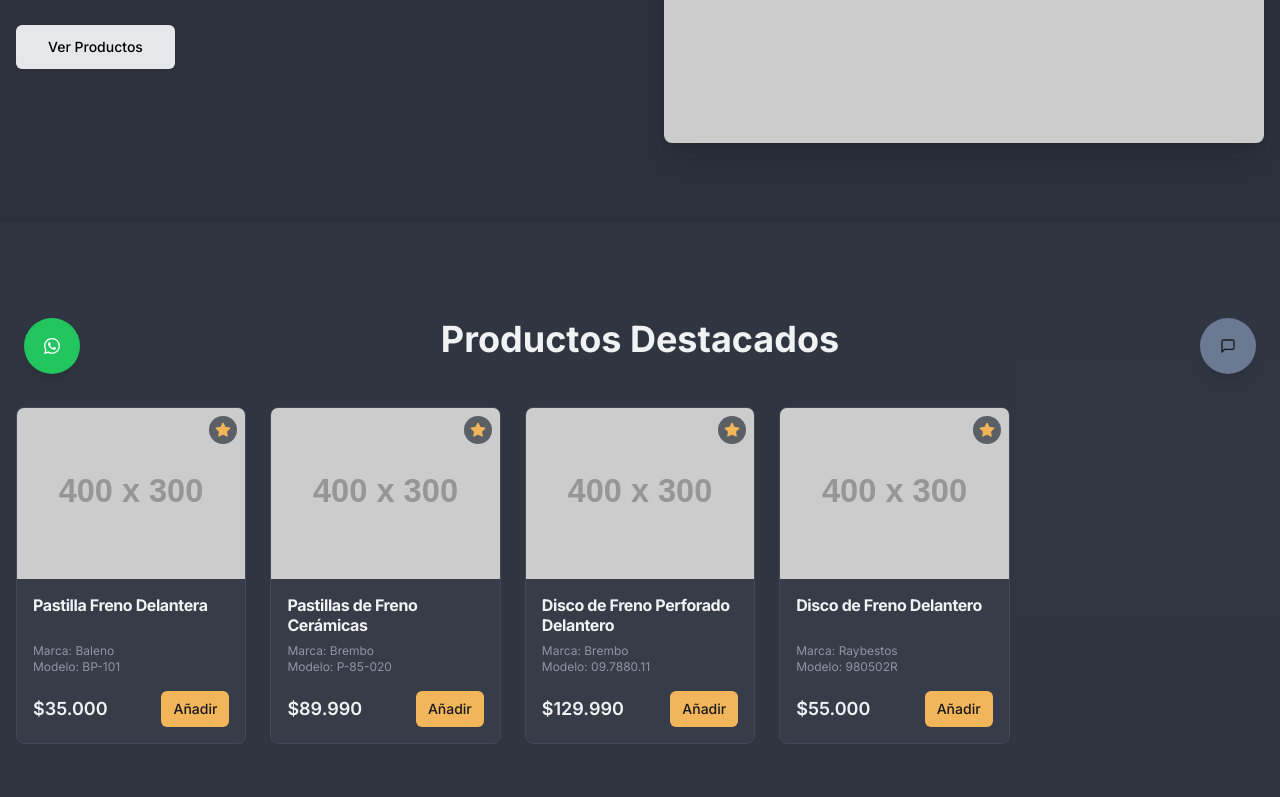
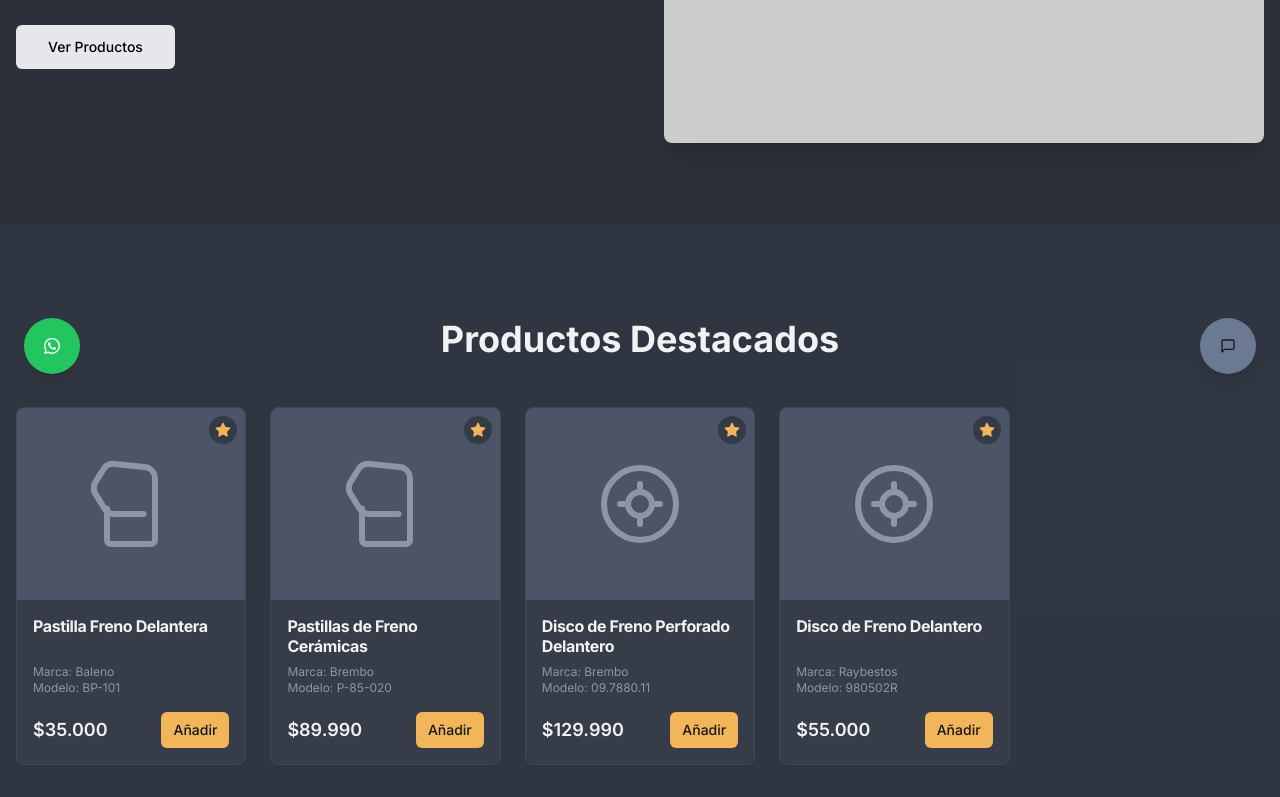
Before and after one commit to marce1404/TIENDA-FRENOS, a Next.js app: page / in a window 1280 px wide. Shown: the part 402-1199 px from the top of the page. Built offline with nearby package versions, Linux system fonts and the light colour scheme.

Commit message:
elimina el proceso que realizaste recien

```diff
--- a/src/app/admin/page.tsx
+++ b/src/app/admin/page.tsx
@@ -777,14 +777,14 @@ interface ProductFormDialogProps {
 
 function ProductFormDialog({ isOpen, onOpenChange, onSave, product, title }: ProductFormDialogProps) {
     const getInitialFormData = () => ({
-        name: '', brand: '', model: '', compatibility: '', price: 0, category: '', isFeatured: false, imageUrl: '',
+        name: '', brand: '', model: '', compatibility: '', price: 0, category: '', isFeatured: false,
     });
 
     const [formData, setFormData] = useState(getInitialFormData());
 
     useEffect(() => {
         if (isOpen) {
-            const initialData = product ? { ...product, imageUrl: product.imageUrl || '' } : getInitialFormData();
+            const initialData = product ? { ...product } : getInitialFormData();
             setFormData(initialData);
         }
     }, [isOpen, product]);
@@ -855,10 +855,6 @@ function ProductFormDialog({ isOpen, onOpenChange, onSave, product, title }: Pro
                             <Input id="price" type="number" value={formData.price} onChange={handleChange} required className="col-span-3" />
                         </div>
                         <div className="grid grid-cols-4 items-center gap-4">
-                            <Label htmlFor="imageUrl" className="text-right">URL de la Imagen</Label>
-                            <Input id="imageUrl" value={formData.imageUrl} onChange={handleChange} placeholder="https://example.com/image.png" className="col-span-3" />
-                        </div>
-                        <div className="grid grid-cols-4 items-center gap-4">
                           <Label htmlFor="isFeatured" className="text-right">Destacado</Label>
                           <div className="col-span-3 flex items-center">
                             <Switch
--- a/src/app/productos/page.tsx
+++ b/src/app/productos/page.tsx
@@ -145,10 +145,8 @@ export default function ProductosPage() {
                         onClick={() => setSelectedProduct(product)}
                       >
                         <div className="flex flex-grow items-center gap-4">
-                            <div className="flex-shrink-0 w-16 h-16 rounded-md bg-muted/50 flex items-center justify-center border overflow-hidden">
-                                {product.imageUrl ? (
-                                    <Image src={product.imageUrl} alt={product.name} width={64} height={64} className="h-full w-full object-cover" />
-                                ) : product.category === 'Pastillas' ? (
+                            <div className="flex-shrink-0 w-16 h-16 rounded-md bg-muted/50 flex items-center justify-center border">
+                                {product.category === 'Pastillas' ? (
                                     <BrakePadIcon className="w-8 h-8 text-muted-foreground" />
                                 ) : (
                                     <BrakeDiscIcon className="w-8 h-8 text-muted-foreground" />
@@ -206,18 +204,6 @@ export default function ProductosPage() {
         {selectedProduct && (
           <Dialog open={!!selectedProduct} onOpenChange={(isOpen) => !isOpen && setSelectedProduct(null)}>
             <DialogContent className="sm:max-w-lg p-0">
-               {selectedProduct.imageUrl && (
-                <div className="relative">
-                  <Image
-                    src={selectedProduct.imageUrl}
-                    alt={selectedProduct.name}
-                    width={600}
-                    height={400}
-                    className="w-full h-auto rounded-t-lg object-cover"
-                    data-ai-hint={selectedProduct.category === 'Pastillas' ? 'brake pad' : 'brake disc'}
-                  />
-                </div>
-              )}
               <DialogHeader className="p-6 pb-0 text-left">
                 <DialogTitle className="text-2xl">{selectedProduct.name}</DialogTitle>
               </DialogHeader>
--- a/src/components/CartSheet.tsx
+++ b/src/components/CartSheet.tsx
@@ -80,10 +80,8 @@ export function CartSheet() {
               <div className="flex flex-col gap-4 py-4 pr-6">
                 {cartItems.map((item) => (
                   <div key={item.id} className="flex items-center gap-4">
-                    <div className="flex-shrink-0 w-16 h-16 rounded-md bg-muted/50 flex items-center justify-center overflow-hidden border">
-                      {item.imageUrl ? (
-                        <Image src={item.imageUrl} alt={item.name} width={64} height={64} className="h-full w-full object-cover" />
-                      ) : item.category === 'Pastillas' ? (
+                    <div className="flex-shrink-0 w-16 h-16 rounded-md bg-muted/50 flex items-center justify-center border">
+                      {item.category === 'Pastillas' ? (
                         <BrakePadIcon className="w-8 h-8 text-muted-foreground" />
                       ) : (
                         <BrakeDiscIcon className="w-8 h-8 text-muted-foreground" />
--- a/src/components/ProductCard.tsx
+++ b/src/components/ProductCard.tsx
@@ -7,6 +7,8 @@ import { Card, CardContent, CardDescription, CardFooter, CardTitle } from './ui/
 import { useCart } from '@/hooks/use-cart';
 import { Star } from 'lucide-react';
 import Image from 'next/image';
+import { BrakePadIcon } from './icons/BrakePadIcon';
+import { BrakeDiscIcon } from './icons/BrakeDiscIcon';
 
 interface ProductCardProps {
   product: Product;
@@ -22,19 +24,13 @@ export function ProductCard({ product }: ProductCardProps) {
     }).format(price);
   };
 
-  const dataAiHint = product.category === 'Pastillas' ? 'brake pad' : 'brake disc';
-
   return (
     <Card className="group flex flex-col overflow-hidden transition-transform duration-300 ease-in-out hover:-translate-y-1 hover:shadow-xl hover:shadow-primary/10">
-      <div className="relative bg-muted overflow-hidden">
-        <Image
-          src={product.imageUrl || 'https://placehold.co/400x300.png'}
-          alt={product.name}
-          width={400}
-          height={300}
-          className="h-auto w-full object-cover transition-transform duration-300 group-hover:scale-105"
-          data-ai-hint={dataAiHint}
-        />
+      <div className="relative bg-muted overflow-hidden flex h-48 items-center justify-center">
+        {product.category === 'Pastillas' ?
+            <BrakePadIcon className="h-24 w-24 text-muted-foreground" /> :
+            <BrakeDiscIcon className="h-24 w-24 text-muted-foreground" />
+        }
         {product.isFeatured && (
           <div className="absolute top-2 right-2 z-10 rounded-full bg-background/70 p-1.5 backdrop-blur-sm">
             <Star className="h-4 w-4 fill-primary text-primary" />
--- a/src/data/products.ts
+++ b/src/data/products.ts
@@ -10,7 +10,6 @@ export const products: Product[] = [
     price: 35000,
     category: 'Pastillas',
     isFeatured: true,
-    imageUrl: 'https://placehold.co/400x300.png',
   },
   {
     id: 2,
@@ -21,7 +20,6 @@ export const products: Product[] = [
     price: 89990,
     category: 'Pastillas',
     isFeatured: true,
-    imageUrl: 'https://placehold.co/400x300.png',
   },
   {
     id: 3,
@@ -32,7 +30,6 @@ export const products: Product[] = [
     price: 129990,
     category: 'Discos',
     isFeatured: true,
-    imageUrl: 'https://placehold.co/400x300.png',
   },
   {
     id: 4,
@@ -43,7 +40,6 @@ export const products: Product[] = [
     price: 95000,
     category: 'Discos',
     isFeatured: false,
-    imageUrl: 'https://placehold.co/400x300.png',
   },
   {
     id: 5,
@@ -54,7 +50,6 @@ export const products: Product[] = [
     price: 75000,
     category: 'Pastillas',
     isFeatured: false,
-    imageUrl: 'https://placehold.co/400x300.png',
   },
   {
     id: 6,
@@ -65,7 +60,6 @@ export const products: Product[] = [
     price: 65000,
     category: 'Discos',
     isFeatured: false,
-    imageUrl: 'https://placehold.co/400x300.png',
   },
   {
     id: 7,
@@ -76,7 +70,6 @@ export const products: Product[] = [
     price: 68000,
     category: 'Pastillas',
     isFeatured: false,
-    imageUrl: 'https://placehold.co/400x300.png',
   },
   {
     id: 8,
@@ -87,7 +80,6 @@ export const products: Product[] = [
     price: 55000,
     category: 'Discos',
     isFeatured: true,
-    imageUrl: 'https://placehold.co/400x300.png',
   },
   {
     id: 9,
@@ -98,7 +90,6 @@ export const products: Product[] = [
     price: 82000,
     category: 'Pastillas',
     isFeatured: false,
-    imageUrl: 'https://placehold.co/400x300.png',
   },
   {
     id: 10,
@@ -109,7 +100,6 @@ export const products: Product[] = [
     price: 78000,
     category: 'Discos',
     isFeatured: false,
-    imageUrl: 'https://placehold.co/400x300.png',
   },
   {
     id: 11,
@@ -120,7 +110,6 @@ export const products: Product[] = [
     price: 99000,
     category: 'Pastillas',
     isFeatured: false,
-    imageUrl: 'https://placehold.co/400x300.png',
   },
   {
     id: 12,
@@ -131,6 +120,5 @@ export const products: Product[] = [
     price: 115000,
     category: 'Discos',
     isFeatured: false,
-    imageUrl: 'https://placehold.co/400x300.png',
   },
 ];
--- a/src/lib/types.ts
+++ b/src/lib/types.ts
@@ -8,7 +8,6 @@ export interface Product {
   price: number;
   category: string;
   isFeatured: boolean;
-  imageUrl?: string;
 }
 
 export interface CartItem extends Product {
```
